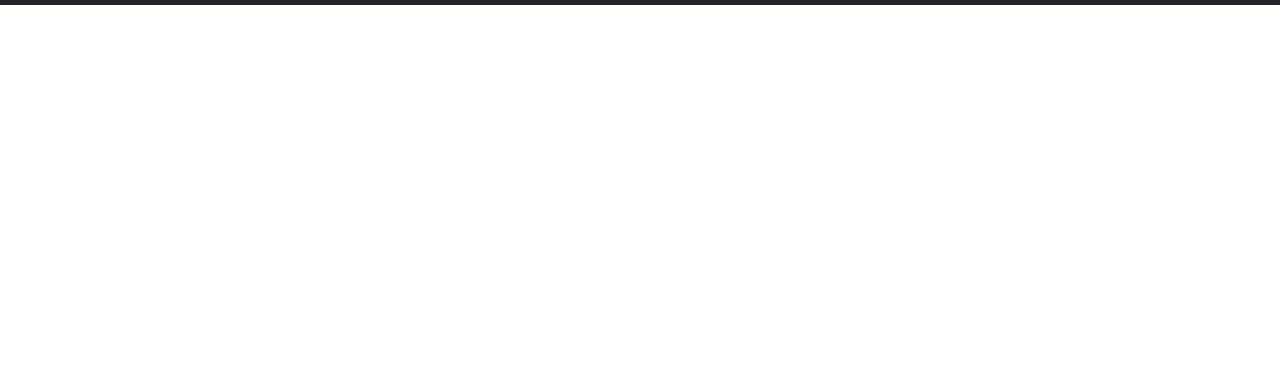
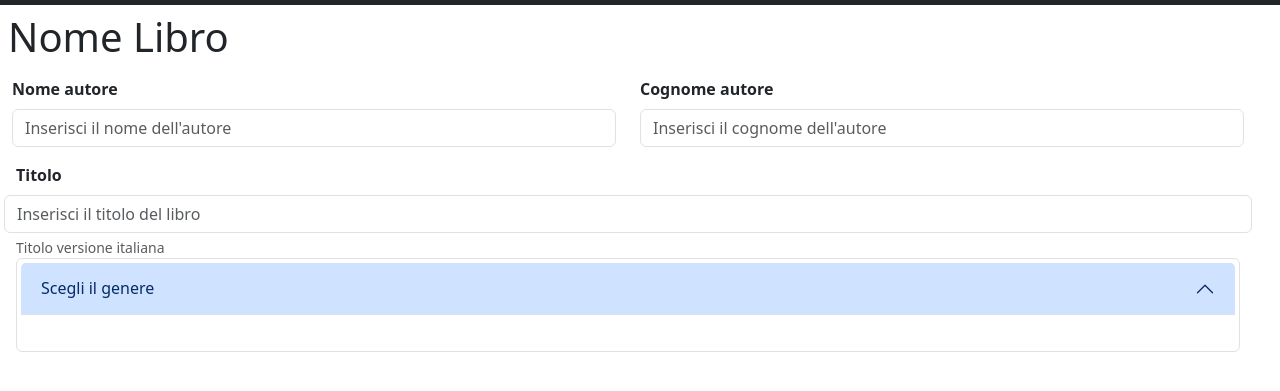
Before and after one commit to alessandrofalcoo/html-css-bootstrap-dashboard, a plain HTML site: page newpage.html in a window 1280 px wide. Shown: the part 91-482 px from the top of the page. Drawn offline with nearby package versions, Linux system fonts and the light colour scheme.

Commit message:
add name and surname author placeholder add book's title placeholder

```diff
--- a/newpage.html
+++ b/newpage.html
@@ -1,13 +1,15 @@
 <!DOCTYPE html>
 <html lang="en">
+
 <head>
     <meta charset="UTF-8">
     <meta name="viewport" content="width=device-width, initial-scale=1.0">
     <title>Form Book</title>
     <link href="https://cdn.jsdelivr.net/npm/bootstrap@5.3.3/dist/css/bootstrap.min.css" rel="stylesheet"
-    integrity="sha384-QWTKZyjpPEjISv5WaRU9OFeRpok6YctnYmDr5pNlyT2bRjXh0JMhjY6hW+ALEwIH" crossorigin="anonymous">
+        integrity="sha384-QWTKZyjpPEjISv5WaRU9OFeRpok6YctnYmDr5pNlyT2bRjXh0JMhjY6hW+ALEwIH" crossorigin="anonymous">
 
 </head>
+
 <body>
 
     <!-- Header -->
@@ -56,15 +58,56 @@
 
     <!-- End Header -->
     <main>
-        <div class="container-fluid">
 
-        </div>
+        <h1 class="p-2">Nome Libro</h1>
+
+        <form action="" method="get">
+            <div class="container-fluid row row-cols-2">
+                <div class="mb-3 ">
+                    <label for="" class="form-label"><strong>Nome autore</strong></label>
+                    <input type="text" class="form-control" name="" id="" aria-describedby="helpId"
+                        placeholder="Inserisci il nome dell'autore" />
+                </div>
+                <div class="mb-3">
+                    <label for="" class="form-label"><strong>Cognome autore</strong></label>
+                    <input type="text" class="form-control" name="" id="" aria-describedby="helpId"
+                        placeholder="Inserisci il cognome dell'autore" />
+                </div>
+            </div>
+            <div class="container-fluid row px-3 d-lg-row-cols-4">
+                <label for="" class="form-label"><strong>Titolo</strong></label>
+                <input type="text" class="form-control" name="" id="" aria-describedby="helpId"
+                    placeholder="Inserisci il titolo del libro" />
+                <small id="helpId" class="form-text text-muted">Titolo versione italiana</small>
+
+                <div class="accordion " id="accordionExample">
+                    <div class="accordion-item p-1">
+                        <h2 class="accordion-header" id="headingOne">
+                            <button class="accordion-button" type="button" data-bs-toggle="collapse"
+                                data-bs-target="#collapseOne" aria-expanded="true" aria-controls="collapseOne">
+                                Scegli il genere
+                            </button>
+                        </h2>
+                        <div id="collapseOne" class="accordion-collapse collapse show" aria-labelledby="headingOne"
+                            data-bs-parent="#accordionExample">
+                            <div class="accordion-body">
+
+                            </div>
+                        </div>
+                    </div>
+
+                </div>
+
+            </div>
+
+        </form>
     </main>
 
 
 
     <script src="https://cdn.jsdelivr.net/npm/bootstrap@5.3.3/dist/js/bootstrap.bundle.min.js"
-    integrity="sha384-YvpcrYf0tY3lHB60NNkmXc5s9fDVZLESaAA55NDzOxhy9GkcIdslK1eN7N6jIeHz"
-    crossorigin="anonymous"></script>
+        integrity="sha384-YvpcrYf0tY3lHB60NNkmXc5s9fDVZLESaAA55NDzOxhy9GkcIdslK1eN7N6jIeHz"
+        crossorigin="anonymous"></script>
 </body>
+
 </html>
```
Also changed, not shown: assets/img/desktop-new-book.png (added), assets/img/mobile-new-book.png (added).
